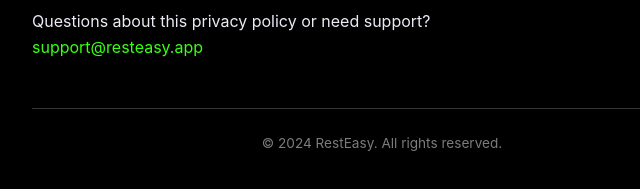
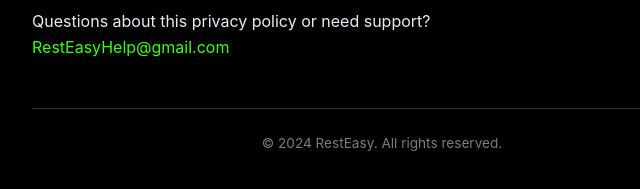
Before and after one commit to VictorGhebre/resteasy-privacy, a plain HTML site: page index.html in a window 1280 px wide. Shown: the part 1609-1798 px from the top of the page, 258-898 px from the left. Drawn offline with Linux system fonts and the light colour scheme.

Commit message:
Update index.html

```diff
--- a/index.html
+++ b/index.html
@@ -117,7 +117,7 @@
 
         <h2>Contact & Support</h2>
         <p>Questions about this privacy policy or need support?<br>
-        <a href="mailto:resteasyhelp@gmail.com">support@resteasy.app</a></p>
+        <a href="mailto:support@resteasy.app">RestEasyHelp@gmail.com</a></p>
 
         <div class="footer">
             © 2024 RestEasy. All rights reserved.
```
